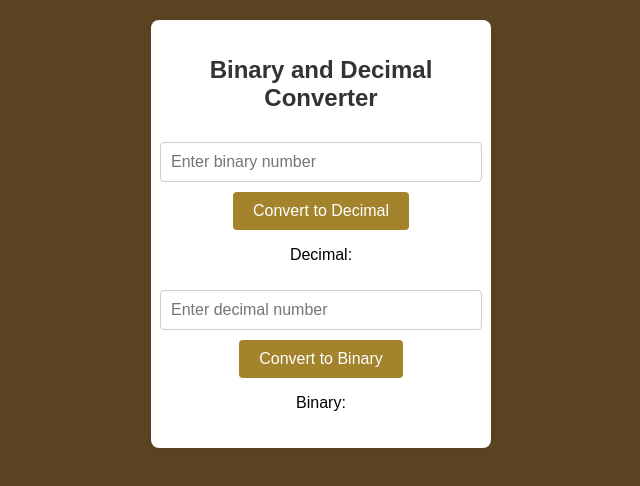
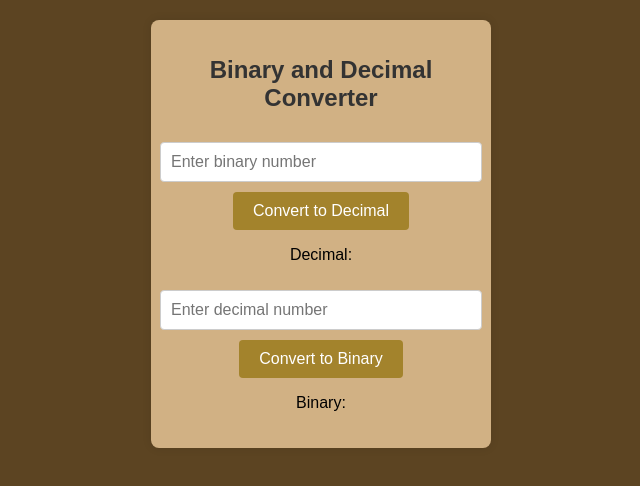
Before and after one commit to VictorrDR/Binary, a plain HTML site: page index.html in a window 1280 px wide. Shown: the whole page, without its empty margins (319-959 px from the left). Drawn offline with Linux system fonts and the light colour scheme.

Commit message:
Update style.css

```diff
--- a/style.css
+++ b/style.css
@@ -6,7 +6,7 @@ body {
 }
 
 .converter {
-  background-color: #fff;
+  background-color: #d1b184;
   box-shadow: 0 0 10px rgba(0, 0, 0, 0.1);
   border-radius: 8px;
   width: 300px;
```
